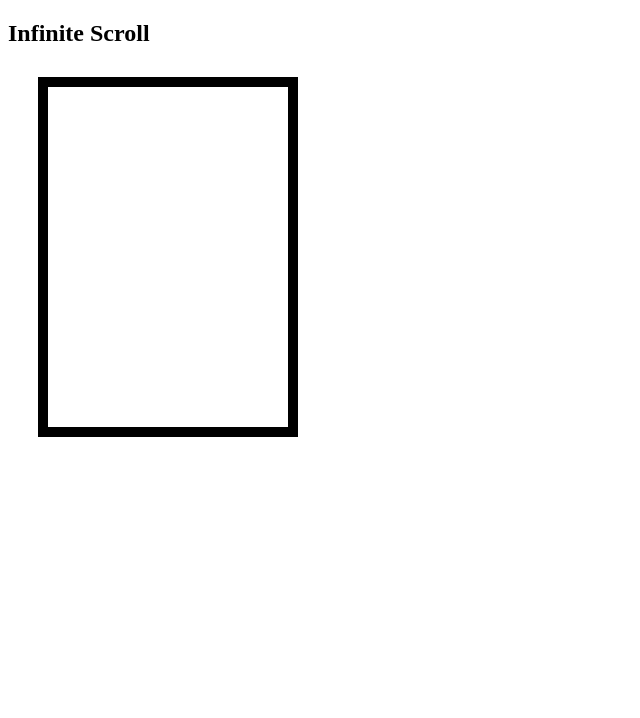
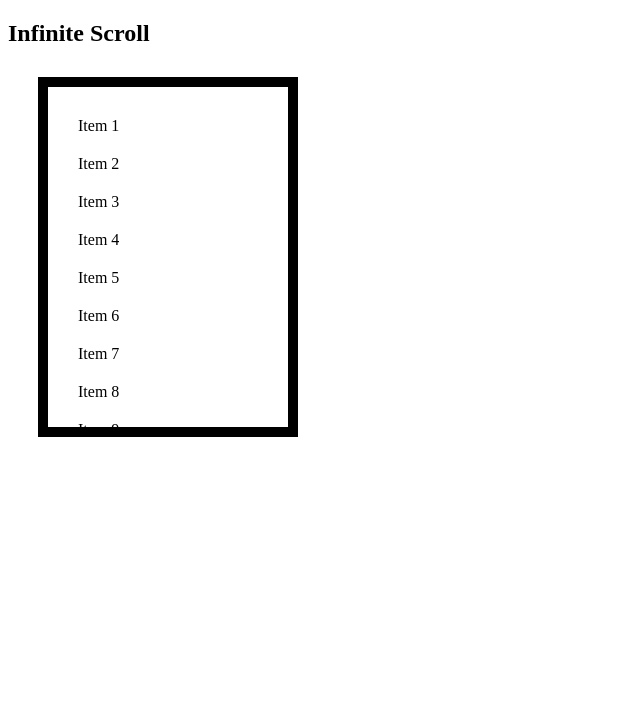
Before and after one commit to acciojob/infinite-scroll-mrmohan04, a website: page main.html in a window 1280 px wide. Shown: the whole page, without its empty margins (0-640 px from the left). Drawn offline with Linux system fonts and the light colour scheme.

Commit message:
created a submission

```diff
--- a/main.html
+++ b/main.html
@@ -11,7 +11,7 @@
   <body>
     <h2>Infinite Scroll</h2>
     <main>
-      <ol id="infi-list"></ol>
+      <ul id="infi-list"></ul>
     </main>
     <script src="./script.js"></script>
   </body>
--- a/script.js
+++ b/script.js
@@ -1 +1,35 @@
-//your code here!
+// script.js
+
+const list = document.getElementById("infi-list");
+let itemCount = 0;
+
+// Function to add list items
+function addItems(num) {
+  for (let i = 0; i < num; i++) {
+    itemCount++;
+    const li = document.createElement("li");
+    li.textContent = "Item " + itemCount;
+    list.appendChild(li);
+  }
+}
+
+
+addItems(10);
+
+const observer = new IntersectionObserver((entries) => {
+  const lastEntry = entries[0];
+  if (lastEntry.isIntersecting) {
+
+    addItems(2);
+
+    observer.unobserve(lastEntry.target);
+    observer.observe(list.lastElementChild);
+  }
+}, {
+  root: list,
+  rootMargin: "0px",
+  threshold: 1.0
+});
+
+
+observer.observe(list.lastElementChild);
--- a/styles.css
+++ b/styles.css
@@ -2,7 +2,6 @@
   width: 200px;
   height: 300px;
   overflow: auto;
-
   margin: 30px;
   padding: 20px;
   border: 10px solid black;
```
